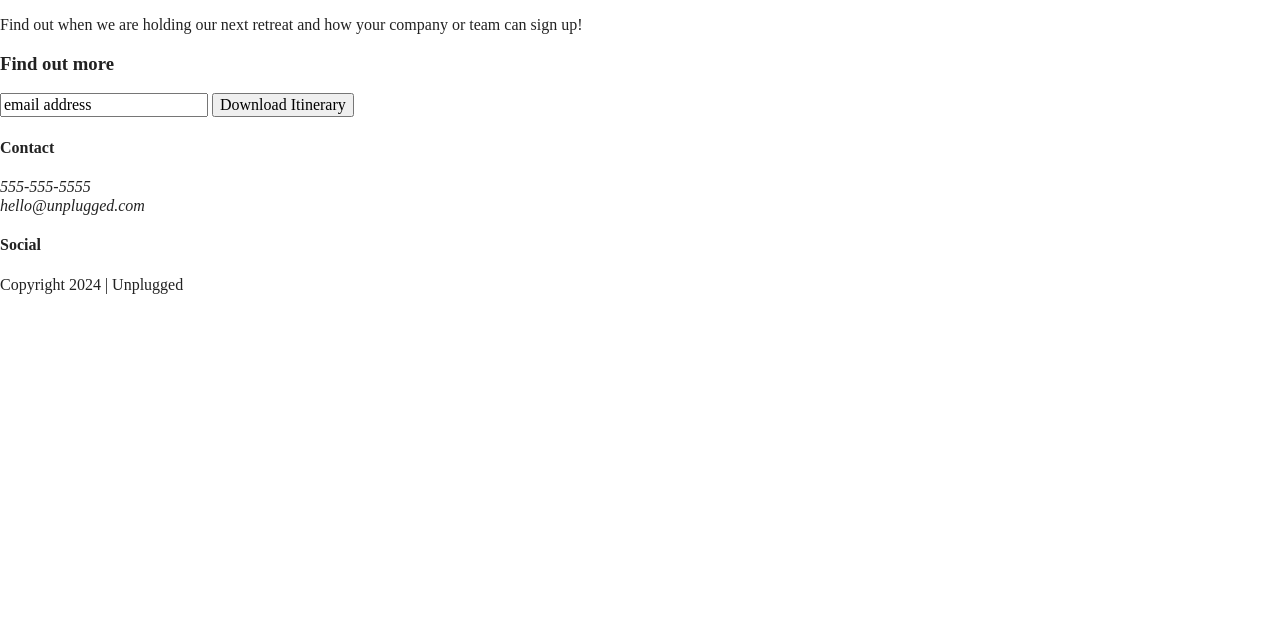
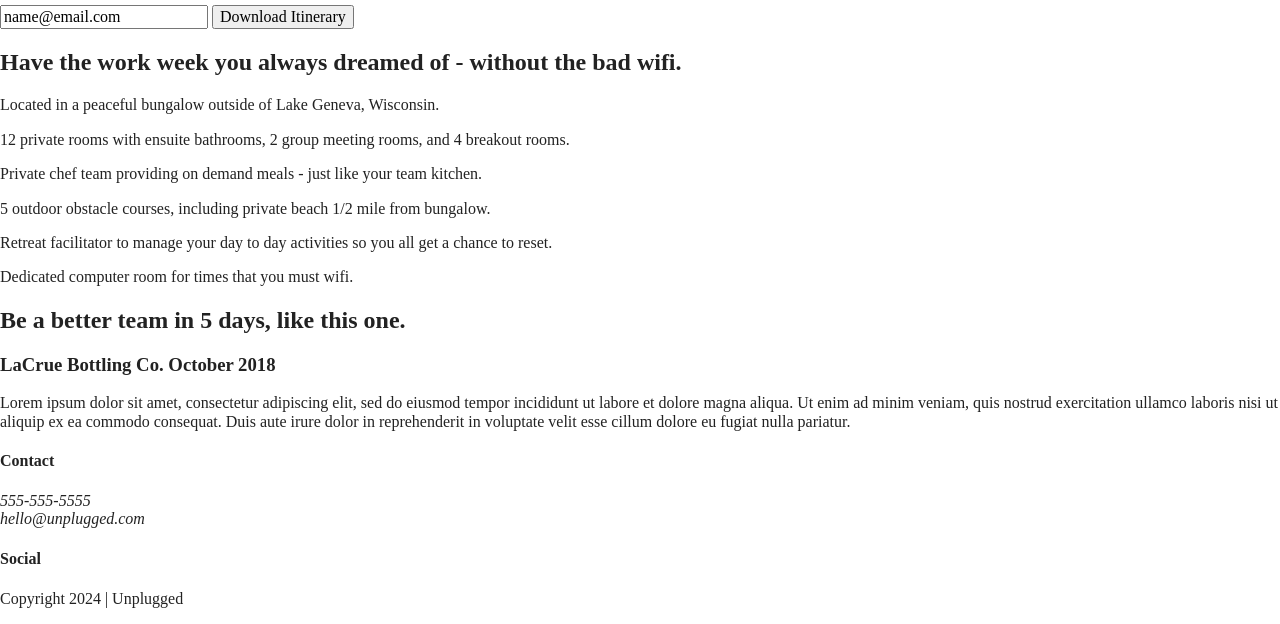
Before and after one commit to TracyTuhakaraina/unplugged-website, a website built with Parcel: page index.html in a window 1280 px wide. Shown: the part 265-889 px from the top of the page. Before the commit the page ends 800 px from the top, so only its background shows below. Built offline with nearby package versions, Linux system fonts and the light colour scheme.

Commit message:
Finish coding the homepage html

```diff
--- a/index.html
+++ b/index.html
@@ -2,7 +2,7 @@
 <html class="no-js" lang="">
   <head>
     <meta charset="utf-8" />
-    <title>Unplugged</title>
+    <title>Unplugged Retreat</title>
     <meta name="description" content="" />
     <meta name="viewport" content="width=device-width, initial-scale=1" />
 
@@ -25,15 +25,19 @@
     <!-- Add your site or application content here -->
     <header>
       <div class="content-wrapper">
-        <a href="#"><img src="img/unpluggedlogo.png" alt="unplugged logo" /></a>
-        <div class="header"></div>
+        <a href="#">
+          <img src="" alt="unplugged logo" />
+        </a>
+        <div class="header-divider"></div>
         <nav>
           <ul>
-            <li><a href="faq/index.html" rel="noopener">FAQ</a></li>
-            <li><a href="about/index.html" rel="noopener">ABOUT</a></li>
+            <li><a href="faq/index.html">FAQ</a></li>
+            <li><a href="about/index.html">About</a></li>
           </ul>
         </nav>
+      </div>
     </header>
+
     <main>
       <section class="hero-area">
         <div class="content-wrapper">
@@ -47,33 +51,105 @@
               alt="woman waling on bridge in nature"
           /></a>
         </div>
-      -->
-      </section>
+      --></section>
+
       <aside>
         <div class="content-wrapper">
           <div class="form-description">
             <h3>Want to join the next retreat?</h3>
             <p>
-              Find out when we are holding our next retreat and how your company or
-              team can sign up!
+              Find out when we are holding our next retreat and how your company
+              or team can sign up!
             </p>
           </div>
           <div class="form">
             <h3>Find out more</h3>
-            <input type="text" name="name" value="email address" />
+            <input type="text" name="name" value="name@email.com" />
             <input type="button" value="Download Itinerary" />
           </div>
         </div>
+        <!-- aside content wrapper ends -->
       </aside>
+
+      <section class="features">
+        <div class="content-wrapper">
+          <h2>
+            Have the work week you always dreamed of - without the bad wifi.
+          </h2>
+          <div class="features-items">
+            <article>
+              <p class="fontawesome-icons"></p>
+              <p class="features-item-description">
+                Located in a peaceful bungalow outside of Lake Geneva,
+                Wisconsin.
+              </p>
+            </article>
+            <article>
+              <p class="fontawesome-icons"></p>
+              <p class="features-item-description">
+                12 private rooms with ensuite bathrooms, 2 group meeting rooms,
+                and 4 breakout rooms.
+              </p>
+            </article>
+            <article>
+              <p class="fontawesome-icons"></p>
+              <p class="features-item-description">
+                Private chef team providing on demand meals - just like your
+                team kitchen.
+              </p>
+            </article>
+            <article>
+              <p class="fontawesome-icons"></p>
+              <p class="features-item-description">
+                5 outdoor obstacle courses, including private beach 1/2 mile
+                from bungalow.
+              </p>
+            </article>
+            <article>
+              <p class="fontawesome-icons"></p>
+              <p class="features-item-description">
+                Retreat facilitator to manage your day to day activities so you
+                all get a chance to reset.
+              </p>
+            </article>
+            <article>
+              <p class="fontawesome-icons"></p>
+              <p class="features-item-description">
+                Dedicated computer room for times that you must wifi.
+              </p>
+            </article>
+          </div>
+        </div>
+      </section>
+
+      <section class="reviews">
+        <div class="content-wrapper">
+          <h2>Be a better team in 5 days, like this one.</h2>
+          <article>
+            <div>
+              <h3>LaCrue Bottling Co. October 2018</h3>
+              <p>
+                Lorem ipsum dolor sit amet, consectetur adipiscing elit, sed do
+                eiusmod tempor incididunt ut labore et dolore magna aliqua. Ut
+                enim ad minim veniam, quis nostrud exercitation ullamco laboris
+                nisi ut aliquip ex ea commodo consequat. Duis aute irure dolor
+                in reprehenderit in voluptate velit esse cillum dolore eu fugiat
+                nulla pariatur.
+              </p>
+            </div>
+          </article>
+        </div>
+      </section>
     </main>
     <!--main wrapper-->
+
     <footer>
       <div class="content-wrapper">
         <div class="footer-content">
           <div class="contact">
             <h4>Contact</h4>
             <address>
-                <p>555-555-5555<br>hello@unplugged.com</p>
+              <p>555-555-5555<br />hello@unplugged.com</p>
             </address>
           </div>
           <div class="social">
@@ -81,34 +157,28 @@
             <div class="social-icons">
               <p>
                 <a
-                href="https://www.facebook.com/unplugged"
+                  href="https://www.facebook.com/Skillcrush"
                   target="_blank"
-                rel="noopener"
                 ></a>
               </p>
               <p>
-              <a
-                href="https://www.x.com/unplugged"
-                target="_blank"
-                rel="noopener"
-              ></a>
+                <a href="https://www.x.com/unplugged" target="_blank"></a>
               </p>
               <p>
                 <a
                   href="https://www.instagram.com/unplugged"
                   target="_blank"
-                rel="noopener"
                 ></a>
               </p>
             </div>
           </div>
         </div>
         <!-- footer content ends -->
+      </div>
+      <!-- footer content wrapper ends -->
       <div class="copyright">
         <p>Copyright 2024 | Unplugged</p>
       </div>
-      </div>
-      <!-- footer content wrapper ends -->
     </footer>
 
     <script src="js/vendor/modernizr-3.11.2.min.js"></script>
```
Lines whose indentation alone changed are shown as unchanged.
